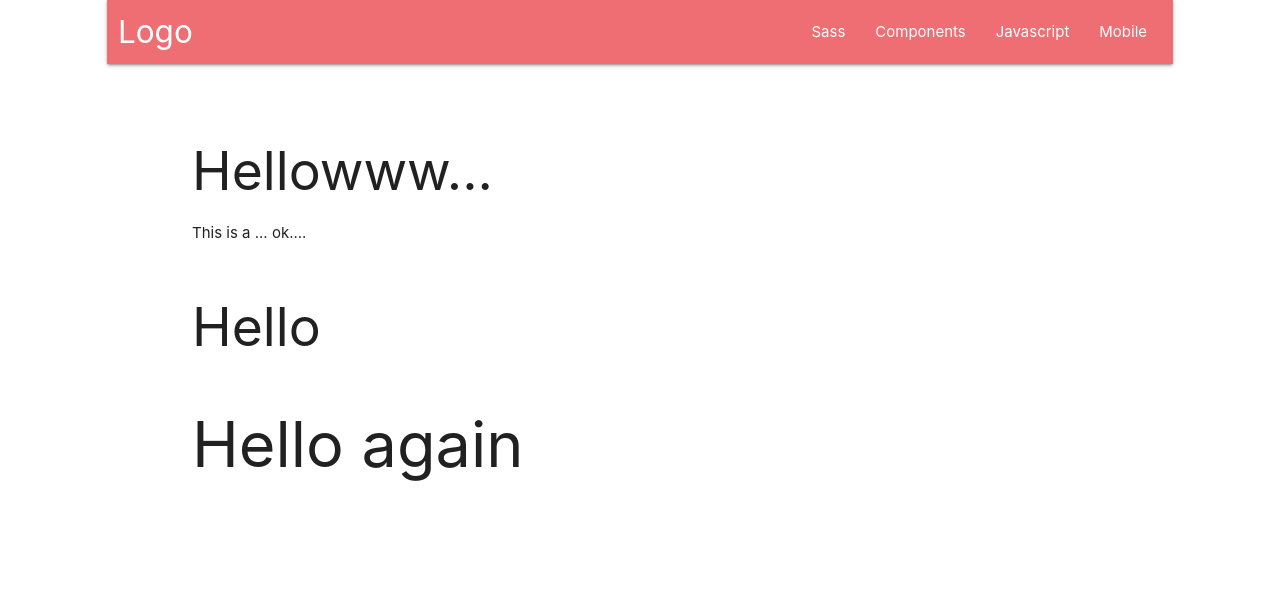
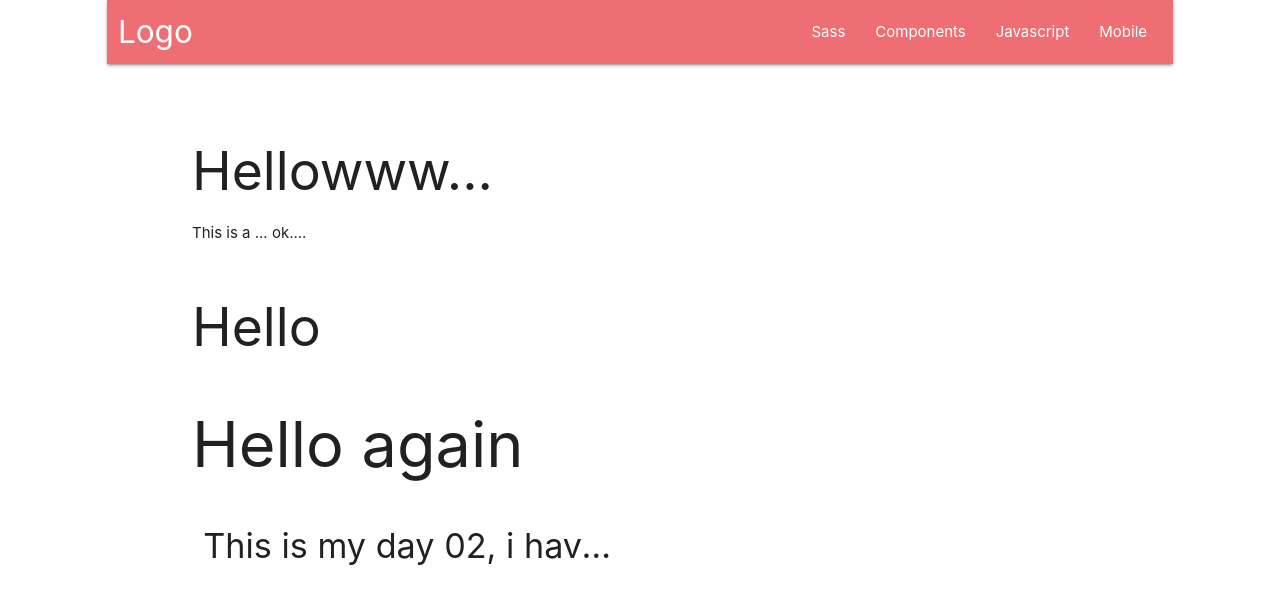
Before and after one commit to edmundonajera4/100DaysOfCode, a plain HTML site: page index.html in a window 1280 px wide. Drawn offline with Linux system fonts and the light colour scheme.

Commit message:
this is my day 2

```diff
--- a/index.html
+++ b/index.html
@@ -50,6 +50,11 @@
                 <h1>Hello again</h2>
             </div>
         </module-two>
+        <div class="row">
+            <div class="col s6 offset-2">
+                <h4 class="truncate">This is my day 02, i have a little bit of time to do this jeje sorry myself.</h4>
+            </div>
+        </div>
     </div>
 
     <!--JavaScript at end of body for optimized loading-->
```
